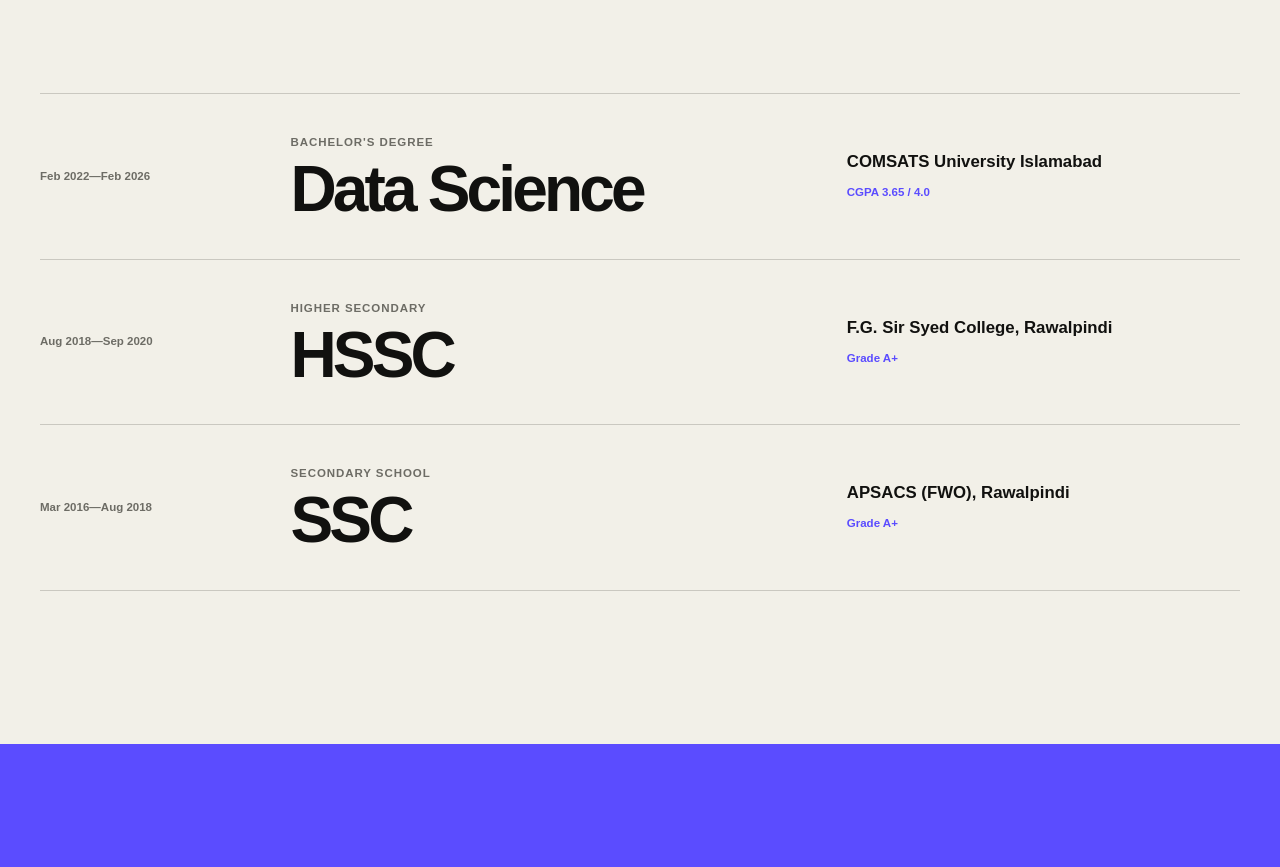
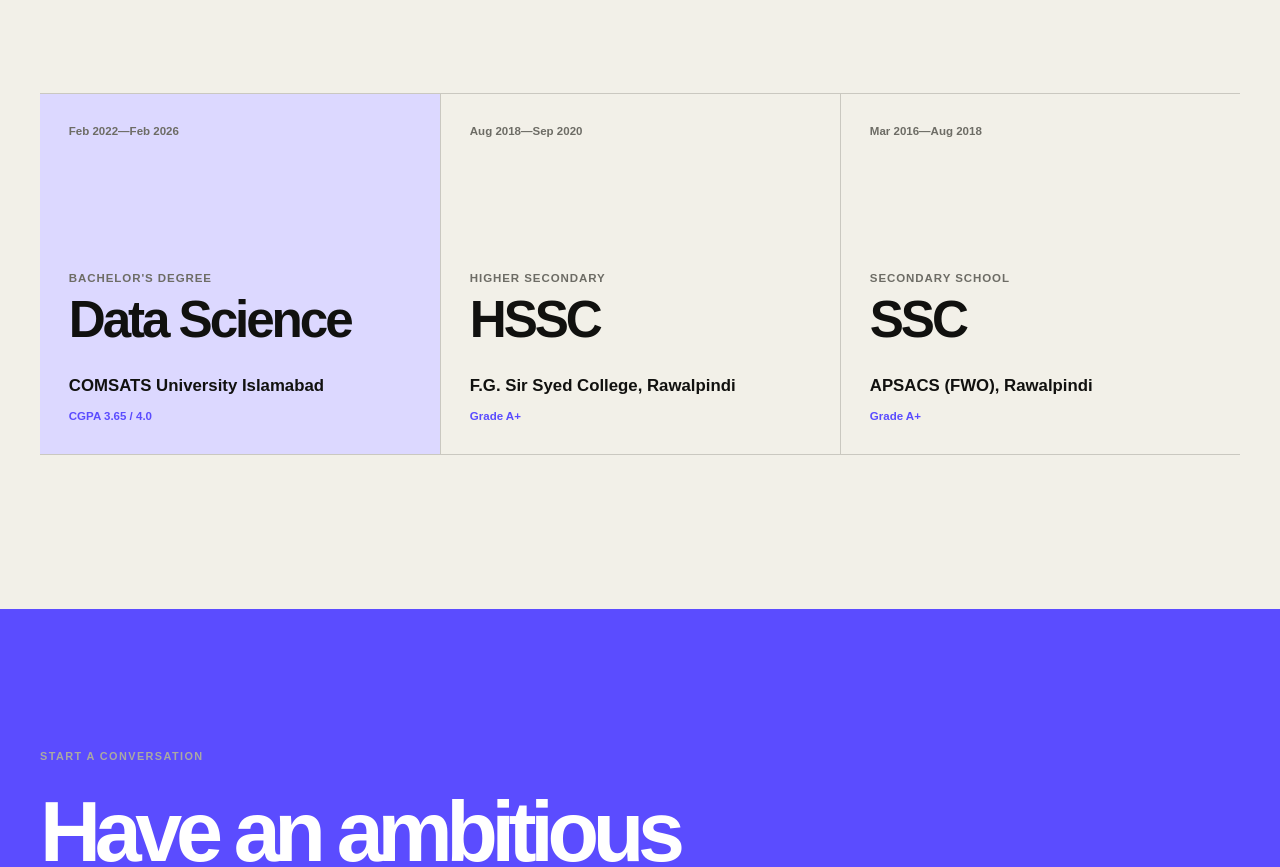
Before and after one commit to Atasatti/Portfolio, a Next.js app: page / in a window 1280 px wide. Shown: the part 8407-9274 px from the top of the page. Built offline with nearby package versions, Linux system fonts and the light colour scheme.

Commit message:
Redesign education as horizontal timeline

```diff
--- a/app/globals.css
+++ b/app/globals.css
@@ -1026,16 +1026,26 @@ h2 em {
 }
 
 .education-list {
-  border-top: 1px solid var(--line);
+  display: grid;
+  grid-template-columns: repeat(3, minmax(0, 1fr));
+  border-block: 1px solid var(--line);
 }
 
 .education-entry {
-  display: grid;
-  grid-template-columns: 0.5fr 1.2fr 0.9fr;
-  gap: 2rem;
-  align-items: center;
-  padding-block: 2.5rem;
-  border-bottom: 1px solid var(--line);
+  min-width: 0;
+  min-height: 360px;
+  padding: 1.8rem;
+  display: flex;
+  flex-direction: column;
+  align-items: flex-start;
+}
+
+.education-entry:first-child {
+  background: var(--soft-violet);
+}
+
+.education-entry + .education-entry {
+  border-left: 1px solid var(--line);
 }
 
 .education-year,
@@ -1052,9 +1062,13 @@ h2 em {
   letter-spacing: 0.08em;
 }
 
+.education-degree {
+  margin-top: auto;
+}
+
 .education-entry h3 {
   margin: 0;
-  font-size: clamp(2.6rem, 5vw, 5.5rem);
+  font-size: clamp(2.6rem, 4vw, 4.8rem);
   line-height: 0.9;
   letter-spacing: -0.06em;
 }
@@ -1063,6 +1077,7 @@ h2 em {
   display: flex;
   flex-direction: column;
   gap: 0.65rem;
+  margin-top: 2rem;
 }
 
 .education-meta strong {
@@ -1360,6 +1375,24 @@ h2 em {
     margin-left: 0;
   }
 
+  .education-heading {
+    grid-template-columns: 1fr;
+    gap: 1.2rem;
+  }
+
+  .education-list {
+    grid-template-columns: repeat(3, minmax(280px, 80vw));
+    overflow-x: auto;
+    overscroll-behavior-inline: contain;
+    scroll-snap-type: inline mandatory;
+    scrollbar-width: thin;
+  }
+
+  .education-entry {
+    min-height: 330px;
+    scroll-snap-align: start;
+  }
+
   .proof-strip {
     grid-template-columns: 1fr 1fr;
   }
@@ -1470,17 +1503,13 @@ h2 em {
     gap: 1.3rem;
   }
 
-  .education-heading,
+  .education-heading {
+    grid-template-columns: 1fr;
+  }
+
   .education-entry {
-    grid-template-columns: 1fr;
-  }
-
-  .education-heading {
-    gap: 1.2rem;
-  }
-
-  .education-entry {
-    gap: 1.8rem;
+    min-height: 310px;
+    padding: 1.5rem;
   }
 
   .proof-strip {
--- a/app/page.jsx
+++ b/app/page.jsx
@@ -549,10 +549,10 @@ export default function Home() {
             </h2>
           </div>
 
-          <div className="education-list">
+          <div className="education-list" aria-label="Education history">
             <article className="education-entry">
               <span className="education-year">Feb 2022—Feb 2026</span>
-              <div>
+              <div className="education-degree">
                 <p>Bachelor&apos;s degree</p>
                 <h3>Data Science</h3>
               </div>
@@ -564,7 +564,7 @@ export default function Home() {
 
             <article className="education-entry">
               <span className="education-year">Aug 2018—Sep 2020</span>
-              <div>
+              <div className="education-degree">
                 <p>Higher secondary</p>
                 <h3>HSSC</h3>
               </div>
@@ -576,7 +576,7 @@ export default function Home() {
 
             <article className="education-entry">
               <span className="education-year">Mar 2016—Aug 2018</span>
-              <div>
+              <div className="education-degree">
                 <p>Secondary school</p>
                 <h3>SSC</h3>
               </div>
```
